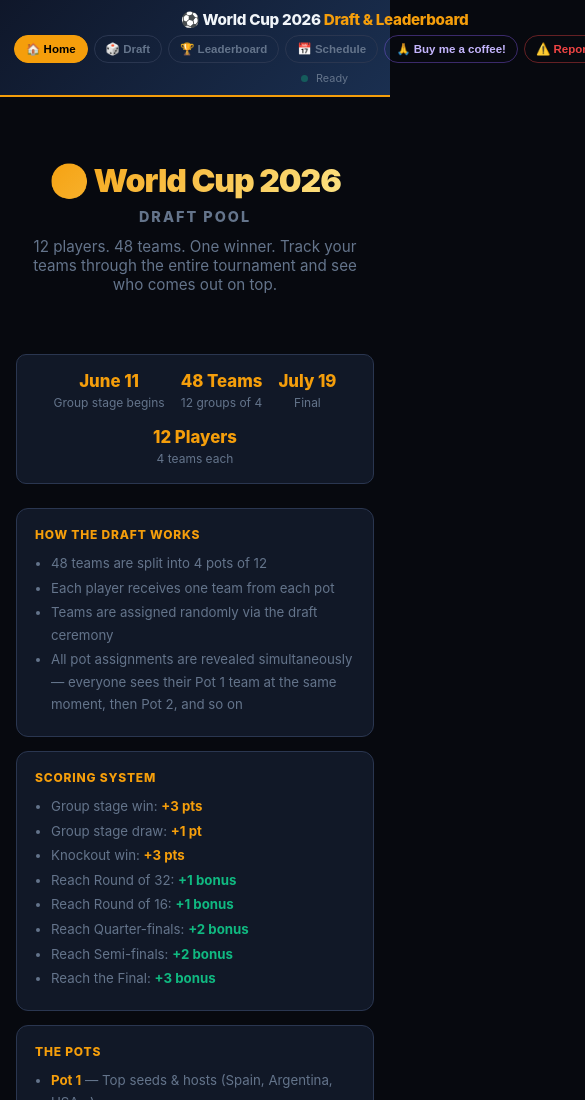
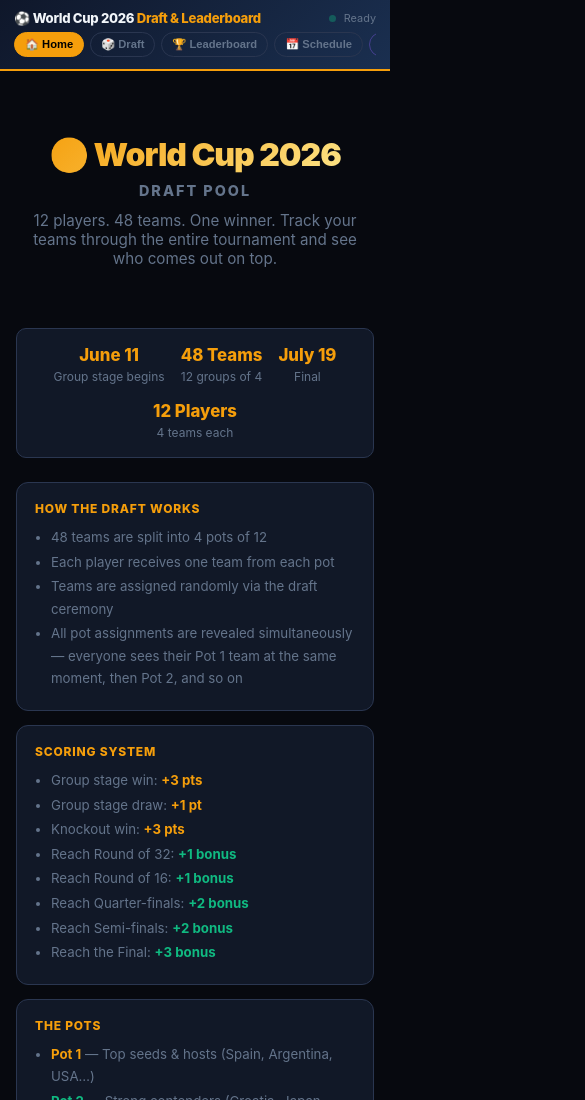
Before and after one commit to Ballesty-Liam/worldcup2026, a plain HTML site: page index.html in a window 390 px wide. Shown: the top 1100 px of the page, 585 px wide, since content can reach past the window. Drawn offline with Linux system fonts and the light colour scheme.

Commit message:
Fix mobile header: use order+width:100% instead of flex-direction:column
flex-direction:column with overflow-x:auto children is unreliable
on iOS Safari. Switching to order:3 + width:100% on .h-nav so
flex-wrap:wrap naturally drops the nav into its own full-width
second row while title and status stay on row one. Also removed
white-space:nowrap from h-title base style which was causing the
title text to overflow the header on narrow screens.

Co-Authored-By: Claude Sonnet 4.6 <noreply@anthropic.com>

```diff
--- a/index.html
+++ b/index.html
@@ -16,7 +16,7 @@ body{background:var(--bg);color:var(--text);font-family:-apple-system,BlinkMacSy
 
 /* ── Header ── */
 header{background:linear-gradient(135deg,#0f172a,#1a2f50);border-bottom:2px solid var(--accent);padding:14px 20px;display:flex;align-items:center;justify-content:space-between;flex-wrap:wrap;gap:10px;position:sticky;top:0;z-index:100}
-.h-title{font-size:1.1rem;font-weight:800;letter-spacing:-.3px;white-space:nowrap}
+.h-title{font-size:1.1rem;font-weight:800;letter-spacing:-.3px}
 .h-title span{color:var(--accent)}
 .h-nav{display:flex;gap:6px;flex-wrap:nowrap}
 .tab-btn{background:transparent;border:1px solid var(--border);color:var(--muted);padding:7px 16px;border-radius:20px;font-size:.8rem;font-weight:600;cursor:pointer;transition:all .2s;white-space:nowrap;flex-shrink:0}
@@ -240,13 +240,23 @@ button.sm:hover{border-color:var(--accent);color:var(--accent)}
    MOBILE
 ══════════════════════════════════════ */
 @media(max-width:640px){
-  /* Header: stack title + scrollable nav strip + status */
-  header{flex-direction:column;align-items:stretch;padding:10px 14px;gap:6px}
-  .h-title{font-size:.95rem;text-align:center}
-  .h-nav{overflow-x:auto;-webkit-overflow-scrolling:touch;scrollbar-width:none;padding-bottom:2px}
+  /* Header: row 1 = title (left) + status (right)
+             row 2 = full-width scrollable nav
+     Uses flex-wrap on the header (solid iOS support) rather than
+     flex-direction:column, which breaks overflow-x:auto on Safari. */
+  header{padding:10px 14px;gap:6px 8px;align-items:center}
+  .h-title{font-size:.82rem;white-space:normal;flex:1;min-width:0}
+  .h-status{font-size:.68rem;flex-shrink:0}
+  .h-nav{
+    order:3;            /* always renders below title+status */
+    width:100%;         /* forces wrap to its own row */
+    overflow-x:auto;
+    -webkit-overflow-scrolling:touch;
+    scrollbar-width:none;
+    padding-bottom:2px;
+  }
   .h-nav::-webkit-scrollbar{display:none}
-  .tab-btn{padding:6px 11px;font-size:.72rem}
-  .h-status{justify-content:center;font-size:.68rem}
+  .tab-btn{padding:5px 10px;font-size:.7rem}
 
   /* Leaderboard: tighter cells */
   th,td{padding:9px 10px;font-size:.8rem}
@@ -257,7 +267,7 @@ button.sm:hover{border-color:var(--accent);color:var(--accent)}
   .sched-time{font-size:.66rem}
   .nextup-grid{grid-template-columns:1fr}
 
-  /* Home cards: single column on phone */
+  /* Home: single column */
   .home-cards{grid-template-columns:1fr}
   .home-dates{gap:16px}
 }
```
